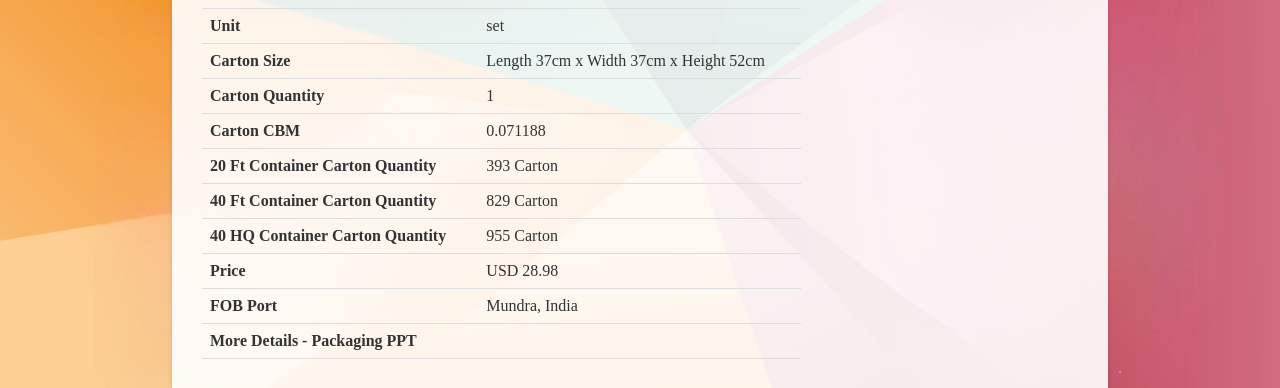
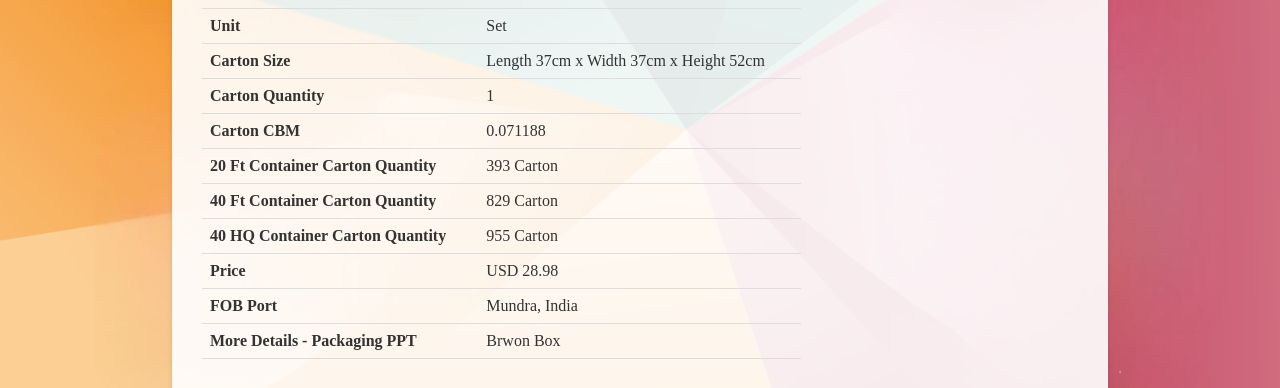
Before and after one commit to GBSLIT/GBSL25358, a plain HTML site: page index.html in a window 1280 px wide. Shown: the part 466-854 px from the top of the page. Drawn offline with Linux system fonts and the light colour scheme.

Commit message:
Update index.html

```diff
--- a/index.html
+++ b/index.html
@@ -163,7 +163,7 @@
                 </tr>
                 <tr>
                     <th>Unit</th>
-                    <td>set</td>
+                    <td>Set</td>
                 </tr>
                 <tr>
                     <th>Carton Size</th>
@@ -199,7 +199,7 @@
                 </tr>
                 <tr>
                     <th>More Details - Packaging PPT</th>
-                    <td><button class="link-button" onclick="window.location.href='Link';"> </button></td>
+                    <td>Brwon Box</td>
                 </tr>
             </table>
         </div>
```
